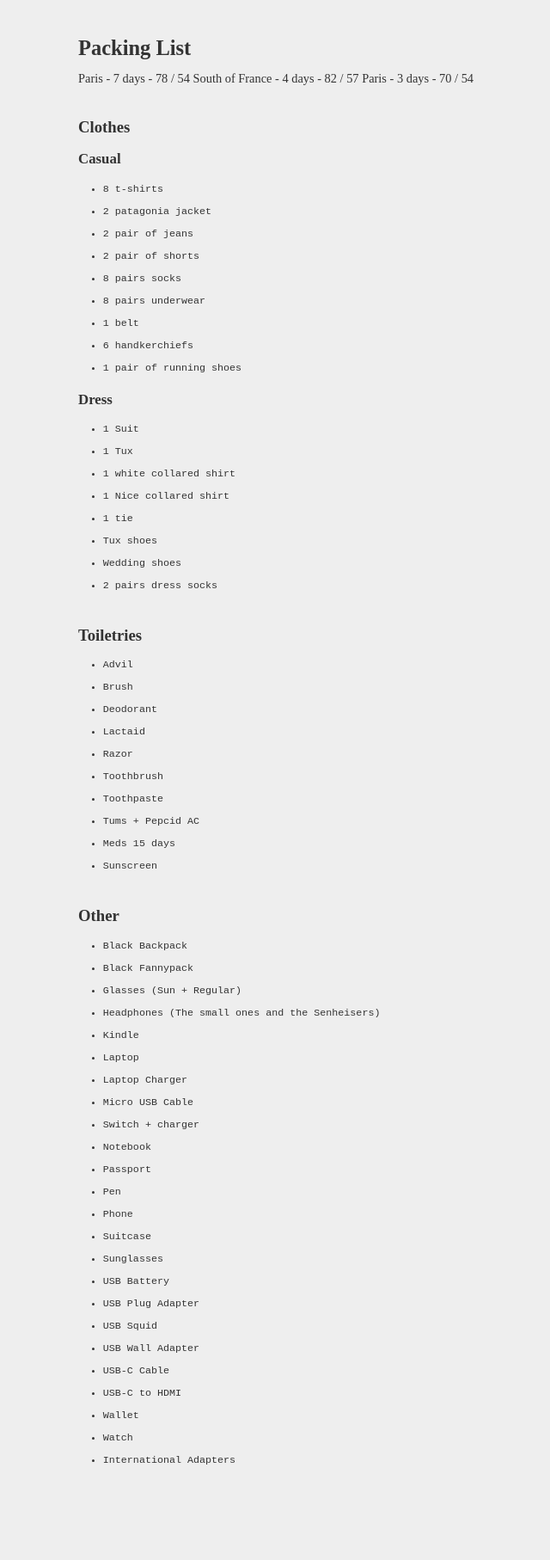
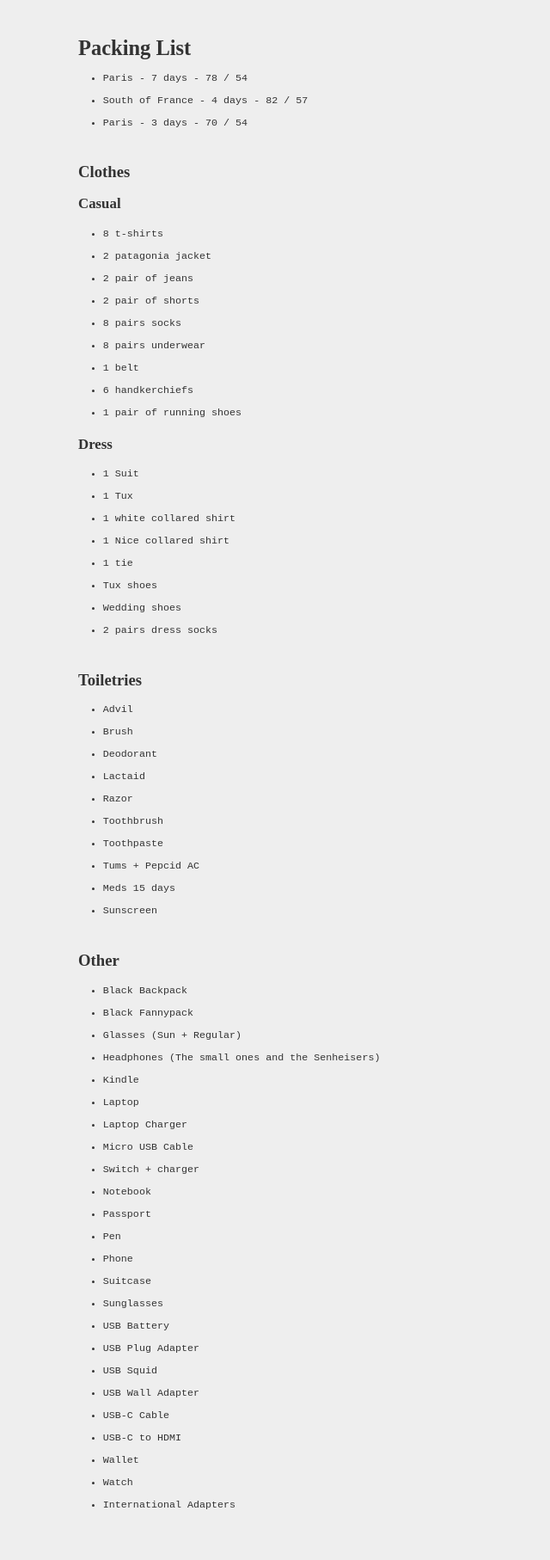
Before and after one commit to icco/traveling, a Jekyll site: the page built from _posts/2018-09-08-paris.md, in a window 1280 px wide. Shown: the whole page at 86% size, without its empty margins (149-789 px from the left). Built offline with Jekyll 4.4.1, drawn with Linux system fonts in a browser that asks for light colours; before the commit the page ends 1762 px from its top, so only the background shows below that.

Commit message:
fix bullets

```diff
--- a/_posts/2018-09-08-paris.md
+++ b/_posts/2018-09-08-paris.md
@@ -7,9 +7,9 @@ layout: default
 
 # Packing List
 
-Paris - 7 days - 78 / 54
-South of France - 4 days - 82 / 57
-Paris - 3 days - 70 / 54
+ * Paris - 7 days - 78 / 54
+ * South of France - 4 days - 82 / 57
+ * Paris - 3 days - 70 / 54
 
 ## Clothes
 
@@ -27,14 +27,14 @@ Paris - 3 days - 70 / 54
 
 ### Dress
 
- - 1 Suit
- - 1 Tux
- - 1 white collared shirt
- - 1 Nice collared shirt
- - 1 tie
- - Tux shoes
- - Wedding shoes
- - 2 pairs dress socks
+ * 1 Suit
+ * 1 Tux
+ * 1 white collared shirt
+ * 1 Nice collared shirt
+ * 1 tie
+ * Tux shoes
+ * Wedding shoes
+ * 2 pairs dress socks
 
 ## Toiletries
 
```
